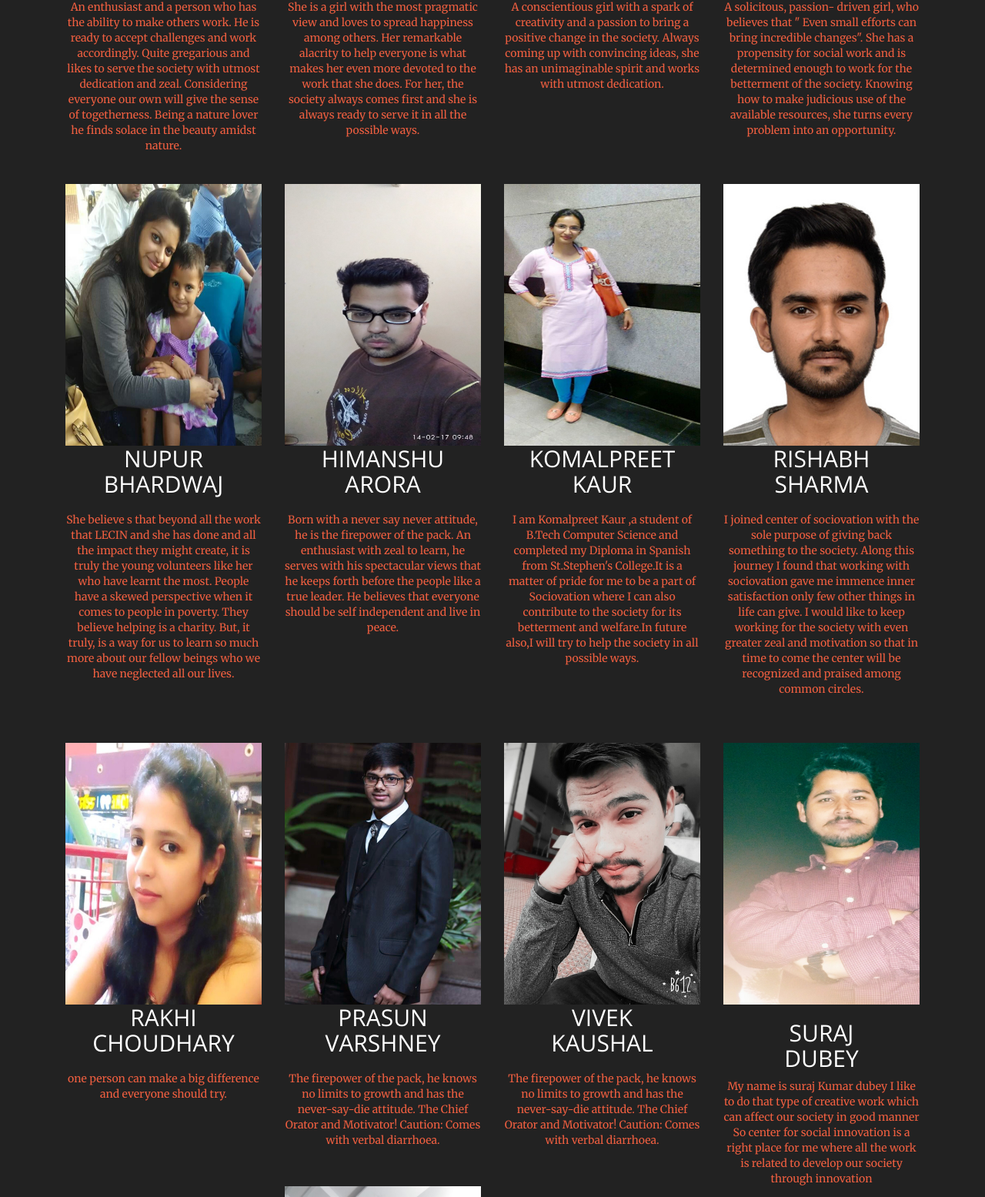
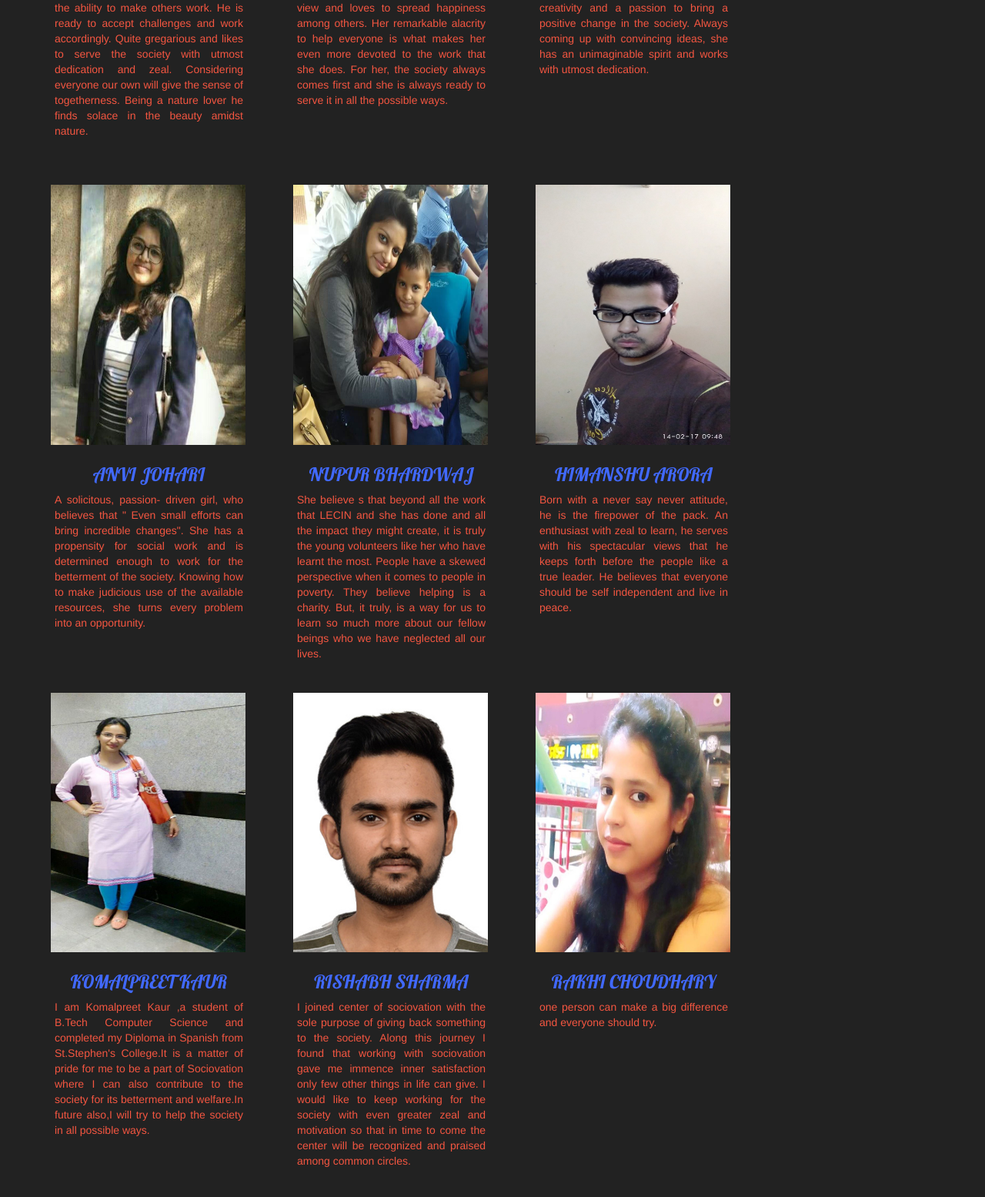
Before and after one commit to sociovation/sociovation.github.io-old, a website: page index2.html in a window 1280 px wide. Shown: the part 550-2105 px from the top of the page at 77% size. Drawn offline with nearby package versions, Linux system fonts and the light colour scheme.

Commit message:
Update index2.html

```diff
--- a/index2.html
+++ b/index2.html
@@ -11,22 +11,19 @@
 
     <title>Sociovation</title>
 
-<link rel="shortcut icon" href="C:\Users\Prasun Varshney\Desktop\new\startbootstrap-creative-gh-pages\img\portfolio\WhatsApp Image 2017-03-01 at 6.52.02 PM.jpeg" type="image/jpg">
-<link rel="shortcut icon" type="image/jpg" href="C:\Users\Prasun Varshney\Desktop\new\startbootstrap-creative-gh-pages\img\portfolio\WhatsApp Image 2017-03-01 at 6.52.02 PM.jpeg" />
 
     <!-- Bootstrap Core CSS -->
     <link href="vendor/bootstrap/css/bootstrap.min.css" rel="stylesheet">
 
-    <!-- Custom Fonts -->
-    <link href="vendor/font-awesome/css/font-awesome.min.css" rel="stylesheet" type="text/css">
-    <link href='https://fonts.googleapis.com/css?family=Open+Sans:300italic,400italic,600italic,700italic,800italic,400,300,600,700,800' rel='stylesheet' type='text/css'>
-    <link href='https://fonts.googleapis.com/css?family=Merriweather:400,300,300italic,400italic,700,700italic,900,900italic' rel='stylesheet' type='text/css'>
+
 
     <!-- Plugin CSS -->
-    <link href="vendor/magnific-popup/magnific-popup.css" rel="stylesheet">
 
     <!-- Theme CSS -->
     <link href="css/creative.min.css" rel="stylesheet">
+
+
+    <link href="https://fonts.googleapis.com/css?family=Lobster" rel="stylesheet">
 
     <!-- HTML5 Shim and Respond.js IE8 support of HTML5 elements and media queries -->
     <!-- WARNING: Respond.js doesn't work if you view the page via file:// -->
@@ -35,9 +32,46 @@
         <script src="https://oss.maxcdn.com/libs/respond.js/1.4.2/respond.min.js"></script>
     <![endif]-->
 
+<style>
+
+div.gallery {
+    margin: 30px;
+    border: 1px solid RGB(34,34,34);
+    float: left;
+    width: 255px;
+}
+
+div.gallery:hover {
+    border: 1px solid rgb(34,34,34);
+}
+
+div.gallery img {
+    width: 100%;
+    height: auto;
+}
+
+div.desc {
+    padding: 5px;
+    text-align: center;
+    color: rgb(244, 86, 65);
+    text-align: justify;
+    width: 255px;
+    height: 260px;
+}
+.sec {
+  position: absolute;
+  left: 35px;
+}
+h3 {
+  text-align: center;
+  color: rgb(65,105,255);
+  font-family: 'Lobster', cursive;
+}
+
+</style>
 </head>
 
-<body id="page-top">
+<body style="background-color: RGB(34,34,34);">
 
     <nav id="mainNav" class="navbar navbar-default navbar-fixed-top">
         <div class="container-fluid">
@@ -66,199 +100,103 @@
 
 
 
-    <aside class="bg-dark">
-        <div id="member2" class="container text-center">
-            <div class="call-to-action">
-               <br> <h2>Members</h2>
-                <!DOCTYPE html>
-
-<head>
-
-  <link href="slider.css" rel="stylesheet" type="text/css">
-</head>
+<section style="align-content: center;" class="sec">
 
 
-     <div>
-        <div class="col-lg-3 col-md-4 col-sm-6 col-xs-12">
-    <div class="hovereffect">
-        <img class="img-responsive radius1" src="img\portfolio\members\AGRIM.jpg" width=350 height=350 alt="AGRIM BATRA">
-        <div class="overlay">
-           <h2>AGRIM<br>BATRA</h2>
-           <a class="info" href="#">An enthusiast and a person who has the  ability to make others work. He is ready to accept challenges and work accordingly.  Quite gregarious and likes to serve the society with utmost dedication and zeal. Considering everyone our own will give the sense of togetherness. Being a  nature lover he finds solace in the beauty amidst nature.</a>
+    <div class="gallery">
+      <img src="img\portfolio\members\AGRIM.jpg" alt="Trolltunga Norway" width="300" height="200">
+        <div class="desc"> <h3>AGRIM BATRA</h3>An enthusiast and a person who has the ability to make others work. He is ready to accept challenges and work accordingly. Quite gregarious and  likes to serve the society with utmost dedication and zeal. Considering everyone our own will give the sense of togetherness. Being a nature lover he finds solace in the beauty amidst nature.
         </div>
-    </div>
-</div>
     </div>
 
 
-    <div>
-        <div class="col-lg-3 col-md-4 col-sm-6 col-xs-12">
-    <div class="hovereffect">
-        <img class="img-responsive radius2" src="\img\portfolio\members\sneha.jpg" width=350 height=350 alt="Sneha Bagde">
-        <div class="overlay">
-           <h2>SNEHA<br>BAGDE</h2>
-           <a class="info" href="#">She is a girl with the most pragmatic view and loves to spread happiness among others. Her remarkable alacrity to help everyone is what makes her even more devoted to the work that she does. For her, the society always comes first and she is always ready to serve it in all the possible ways.</a>
+    <div class="gallery">
+      <img src="img\portfolio\members\sneha.jpg" alt="Trolltunga Norway" width="300" height="200">
+        <div class="desc"> <h3>SNEHA BAGDE</h3>She is a girl with the most pragmatic view and loves to spread happiness among others. Her remarkable alacrity to help everyone is what makes her even more devoted to the work that she does. For her, the society always comes first and she is always ready to serve it in all the possible ways.
         </div>
-    </div>
-</div>
     </div>
 
 
-
-
-                 <div>
-        <div class="col-lg-3 col-md-4 col-sm-6 col-xs-12">
-    <div class="hovereffect">
-        <img class="img-responsive radius1" src="img\portfolio\members\shhreya.jpg" width=350 height=350 alt="SHHREYA CHANANA">
-        <div class="overlay">
-           <h2>SHHREYA CHANANA</h2>
-           <a class="info" href="#">A conscientious girl with a spark of creativity and a passion to bring a positive change in the society. Always coming up with convincing ideas, she has an unimaginable spirit and works with utmost dedication.</a>
+    <div class="gallery">
+      <img src="img\portfolio\members\shhreya.jpg" alt="Trolltunga Norway" width="300" height="200">
+        <div class="desc"> <h3>SHHREYA CHANANA</h3>A conscientious girl with a spark of creativity and a passion to bring a positive change in the society. Always coming up with convincing ideas, she has an unimaginable spirit and works with utmost dedication.
         </div>
-    </div>
-</div>
-    </div>
-                 <div>
-        <div class="col-lg-3 col-md-4 col-sm-6 col-xs-12">
-    <div class="hovereffect">
-        <img class="img-responsive radius2" src="\img\portfolio\members\pp.jpeg" width=350 height=350 alt="Anvi Johari">
-        <div class="overlay">
-           <h2>ANVI <br>JOHARI</h2>
-           <a class="info" href="#">A solicitous, passion- driven girl, who believes that " Even small efforts can bring incredible changes". She has a propensity for social work and is determined enough to work for the betterment of the society. Knowing how to make judicious use of the available resources, she turns every problem into an opportunity.<br><br><br><br></a>
-        </div>
-    </div>
-</div>
-    </div>
-
-                <div>
-        <div class="col-lg-3 col-md-4 col-sm-6 col-xs-12">
-    <div class="hovereffect">
-        <img class="img-responsive radius1" src="img\portfolio\members\nupur.jpg" width=350 height=350 alt="nupur bhardwaj">
-        <div class="overlay">
-           <h2>NUPUR BHARDWAJ</h2>
-           <a class="info" href="#">She believe s that beyond all the work that LECIN and she has done and all the impact they might create, it is truly the young volunteers like her who have learnt the most. People have a skewed perspective when it comes to people in poverty. They believe helping is a charity. But, it truly, is a way for us to learn so much more about our fellow beings who we have neglected all our lives.</a>
-        </div>
-    </div>
-</div>
     </div>
 
 
-
-
-                 <div>
-        <div class="col-lg-3 col-md-4 col-sm-6 col-xs-12">
-    <div class="hovereffect">
-        <img class="img-responsive radius1" src="img\portfolio\members\himanshu.jpg" width=350 height=350 alt="HIMANSHU ARORA">
-        <div class="overlay">
-           <h2>HIMANSHU ARORA</h2>
-           <a class="info" href="#">Born with a never say never attitude, he is the firepower of the pack. An enthusiast with zeal to learn, he serves with his spectacular views that he keeps forth before the people like a true leader. He believes that everyone should be self independent  and live in peace.<br><br><br><br></a>
+    <div class="gallery">
+      <img src="img\portfolio\members\pp.jpeg" alt="Trolltunga Norway" width="300" height="200">
+        <div class="desc"> <h3>ANVI JOHARI</h3>A solicitous, passion- driven girl, who believes that " Even small efforts can bring incredible changes". She has a propensity for social work and is determined enough to work for the betterment of the society. Knowing how to make judicious use of the available resources, she turns every problem into an opportunity.
         </div>
-    </div>
-</div>
-    </div>
-                <div>
-        <div class="col-lg-3 col-md-4 col-sm-6 col-xs-12">
-    <div class="hovereffect">
-        <img class="img-responsive radius1" src="img\portfolio\members\kp.jpg" width=350 height=350 alt="Komalpreet Kaur">
-        <div class="overlay">
-           <h2>KOMALPREET KAUR</h2>
-           <a class="info" href="#">I am Komalpreet Kaur ,a student of B.Tech Computer Science and completed my Diploma in Spanish from St.Stephen's College.It is a matter of pride for me to be a part of Sociovation where I can also contribute to the society for its betterment and welfare.In future also,I will try to help the society in all possible ways.<br><br></a>
-        </div>
-    </div>
-</div>
     </div>
 
 
-                <div>
-        <div class="col-lg-3 col-md-4 col-sm-6 col-xs-12">
-    <div class="hovereffect">
-        <img class="img-responsive radius1" src="img\portfolio\members\RISHABH.JPG" width=350 height=350 alt="RISHABH SHARMA">
-        <div class="overlay">
-           <h2>RISHABH SHARMA</h2>
-           <a class="info" href="#">I joined center of sociovation with the sole purpose of giving back something to the society. Along this journey I found that working with sociovation gave me immence inner  satisfaction only few other  things in life can give. I would like to keep working for the society with even greater zeal and motivation so that in time to come the center will be recognized and praised among common circles.<br><br><br><br></a>
+    <div class="gallery">
+      <img src="img\portfolio\members\nupur.jpg" alt="Trolltunga Norway" width="300" height="200">
+        <div class="desc"> <h3>NUPUR BHARDWAJ</h3>She believe s that beyond all the work that LECIN and she has done and all the impact they might create, it is truly the young volunteers like her who have learnt the most. People have a skewed perspective when it comes to people in poverty. They believe helping is a charity. But, it truly, is a way for us to learn so much more about our fellow beings who we have neglected all our lives.
         </div>
-    </div>
-</div>
-    </div>
-
-                 <div>
-        <div class="col-lg-3 col-md-4 col-sm-6 col-xs-12">
-    <div class="hovereffect">
-        <img class="img-responsive radius1" src="img\portfolio\members\rakhi.jpg" width=350 height=350 alt="RAKHI CHOUDHARY">
-        <div class="overlay">
-           <h2>RAKHI CHOUDHARY</h2>
-
-           <a class="info" href="#"> one person can make a  big difference and everyone should try.</a><br><br><br><br><br><br><br><br><br><br><br><br>      </div>
-    </div>
-</div>
-    </div>
-                 <div>
-        <div class="col-lg-3 col-md-4 col-sm-6 col-xs-12">
-    <div class="hovereffect">
-        <img class="img-responsive radius1" src="img\portfolio\members\prasun.jpg" width=350 height=350 alt="PRASUN VARSHNEY">
-        <div class="overlay">
-           <h2>PRASUN VARSHNEY</h2>
-           <a class="info" href="#">The firepower of the pack, he knows no limits to growth and has the never-say-die attitude. The Chief Orator and Motivator! Caution: Comes with verbal diarrhoea.</a>
-        </div>
-    </div>
-</div>
-    </div>
-           <div>
-        <div class="col-lg-3 col-md-4 col-sm-6 col-xs-12">
-    <div class="hovereffect">
-        <img class="img-responsive radius1" src="img\portfolio\members\vk.jpeg" width=350 height=350 alt="VIVEK KAUSHAL">
-        <div class="overlay">
-           <h2>VIVEK<br> KAUSHAL</h2>
-           <a class="info" href="#">The firepower of the pack, he knows no limits to growth and has the never-say-die attitude. The Chief Orator and Motivator! Caution: Comes with verbal diarrhoea.</a>
-        </div>
-    </div>
-</div>
-    </div>
-    </div>
-                 <div>
-        <div class="col-lg-3 col-md-4 col-sm-6 col-xs-12">
-    <div class="hovereffect">
-        <img class="img-responsive radius1" src="img\portfolio\members\sk.jpg" width=350 height=350 alt="S.K.Dubey">
-        <div class="overlay">
-           <h2>SURAJ<br> DUBEY</h2>
-           <a class="info" href="#">My name is suraj Kumar dubey I like to do that type of creative work which can affect our society in good manner So center for social innovation is a right place for me where all the work is related to develop our society through innovation</a>
-        </div>
-    </div>
-</div>
-    </div>
-                 <div>
-        <div class="col-lg-3 col-md-4 col-sm-6 col-xs-12">
-    <div class="hovereffect">
-        <img class="img-responsive radius1" src="img\portfolio\members\niket.jpg" width=350 height=350 alt="Niket">
-        <div class="overlay">
-           <h2>NIKET MAHAWAR</h2>
-           <a class="info" href="#">I am a fun loving guy but always serious for the responsibility which i am getting  and to fulfill it before deadline</a>
-        </div>
-    </div>
-</div>
     </div>
 
 
+    <div class="gallery">
+      <img src="img\portfolio\members\himanshu.jpg" alt="Trolltunga Norway" width="300" height="200">
+        <div class="desc"> <h3>HIMANSHU ARORA</h3>Born with a never say never attitude, he is the firepower of the pack. An enthusiast with zeal to learn, he serves with his spectacular views that he keeps forth before the people like a true leader. He believes that everyone should be self independent and live in peace.
+        </div>
+    </div>
 
 
+    <div class="gallery">
+      <img src="img\portfolio\members\kp.jpg" alt="Trolltunga Norway" width="300" height="200">
+        <div class="desc"> <h3>KOMALPREET KAUR</h3>I am Komalpreet Kaur ,a student of B.Tech Computer Science and completed my Diploma in Spanish from St.Stephen's College.It is a matter of pride for me to be a part of Sociovation where I can also contribute to the society for its betterment and welfare.In future also,I will try to help the society in all possible ways.
+        </div>
+    </div>
 
 
-
-            </div>
+    <div class="gallery">
+      <img src="img\portfolio\members\rishabh.jpg" alt="Trolltunga Norway" width="300" height="200">
+        <div class="desc"> <h3>RISHABH SHARMA</h3>I joined center of sociovation with the sole purpose of giving back something to the society. Along this journey I found that working with sociovation gave me immence inner satisfaction only few other things in life can give. I would like to keep working for the society with even greater zeal and motivation so that in time to come the center will be recognized and praised among common circles.
         </div>
-    </aside>
+    </div>
 
 
-    <section id="contact">
-        <div class="container">
-            <div class="row">
-                <div class="col-lg-8 col-lg-offset-2 text-center">
+    <div class="gallery">
+      <img src="img\portfolio\members\rakhi.jpg" alt="Trolltunga Norway" width="300" height="200">
+        <div class="desc"> <h3>RAKHI CHOUDHARY</h3>one person can make a big difference and everyone should try.
+
+        </div>
+    </div>
 
 
+    <div class="gallery">
+      <img src="img\portfolio\members\prasun.jpg" alt="Trolltunga Norway" width="300" height="200">
+        <div class="desc"> <h3>PRASUN VARSHNEY</h3>The firepower of the pack, he knows no limits to growth and has the never-say-die attitude. The Chief Orator and Motivator! Caution: Comes with verbal diarrhoea.
+        </div>
+    </div>
 
 
-                </div>
-            </div>
+    <div class="gallery">
+      <img src="img\portfolio\members\vk.jpeg" alt="Trolltunga Norway" width="300" height="200">
+        <div class="desc"> <h3>VIVEK KAUSHAL</h3>The firepower of the pack, he knows no limits to growth and has the never-say-die attitude. The Chief Orator and Motivator! Caution: Comes with verbal diarrhoea.
         </div>
+    </div>
+
+
+    <div class="gallery">
+      <img src="img\portfolio\members\sk.jpg" alt="Trolltunga Norway" width="300" height="200">
+        <div class="desc"> <h3>SURAJ DUBEY</h3>My name is suraj Kumar dubey I like to do that type of creative work which can affect our society in good manner So center for social innovation is a right place for me where all the work is related to develop our society through innovation
+        </div>
+    </div>
+
+
+    <div class="gallery">
+      <img src="img\portfolio\members\niket.jpg" alt="Trolltunga Norway" width="300" height="200">
+        <div class="desc"> <h3>NIKET MAHAWAR</h3>I am a fun loving guy but always serious for the responsibility which i am getting and to fulfill it before deadline
+        </div>
+    </div>
+
+
+</section>
+
 
     <!-- jQuery -->
     <script src="vendor/jquery/jquery.min.js"></script>
@@ -267,9 +205,7 @@
     <script src="vendor/bootstrap/js/bootstrap.min.js"></script>
 
     <!-- Plugin JavaScript -->
-    <script src="https://cdnjs.cloudflare.com/ajax/libs/jquery-easing/1.3/jquery.easing.min.js"></script>
     <script src="vendor/scrollreveal/scrollreveal.min.js"></script>
-    <script src="vendor/magnific-popup/jquery.magnific-popup.min.js"></script>
 
     <!-- Theme JavaScript -->
     <script src="js/creative.min.js"></script>
```
